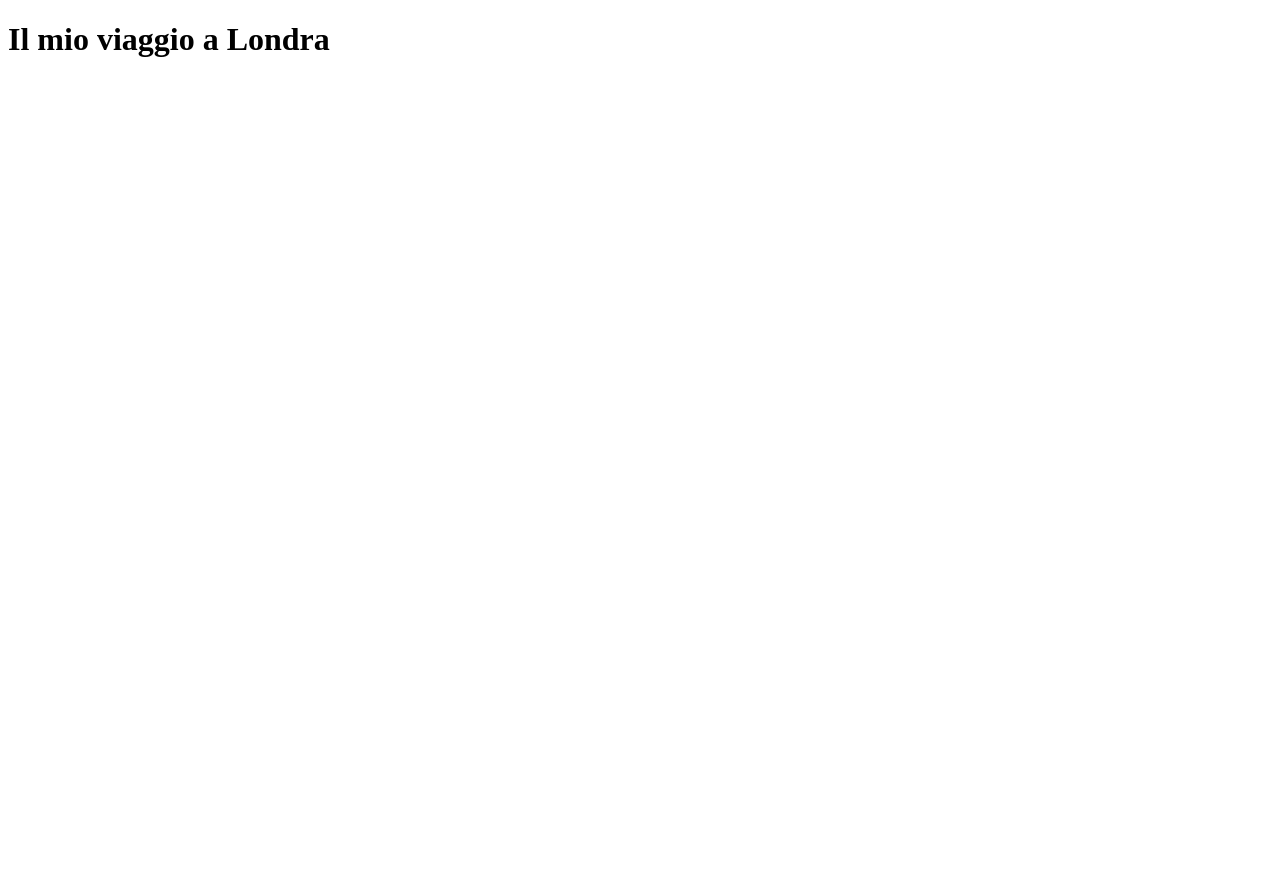
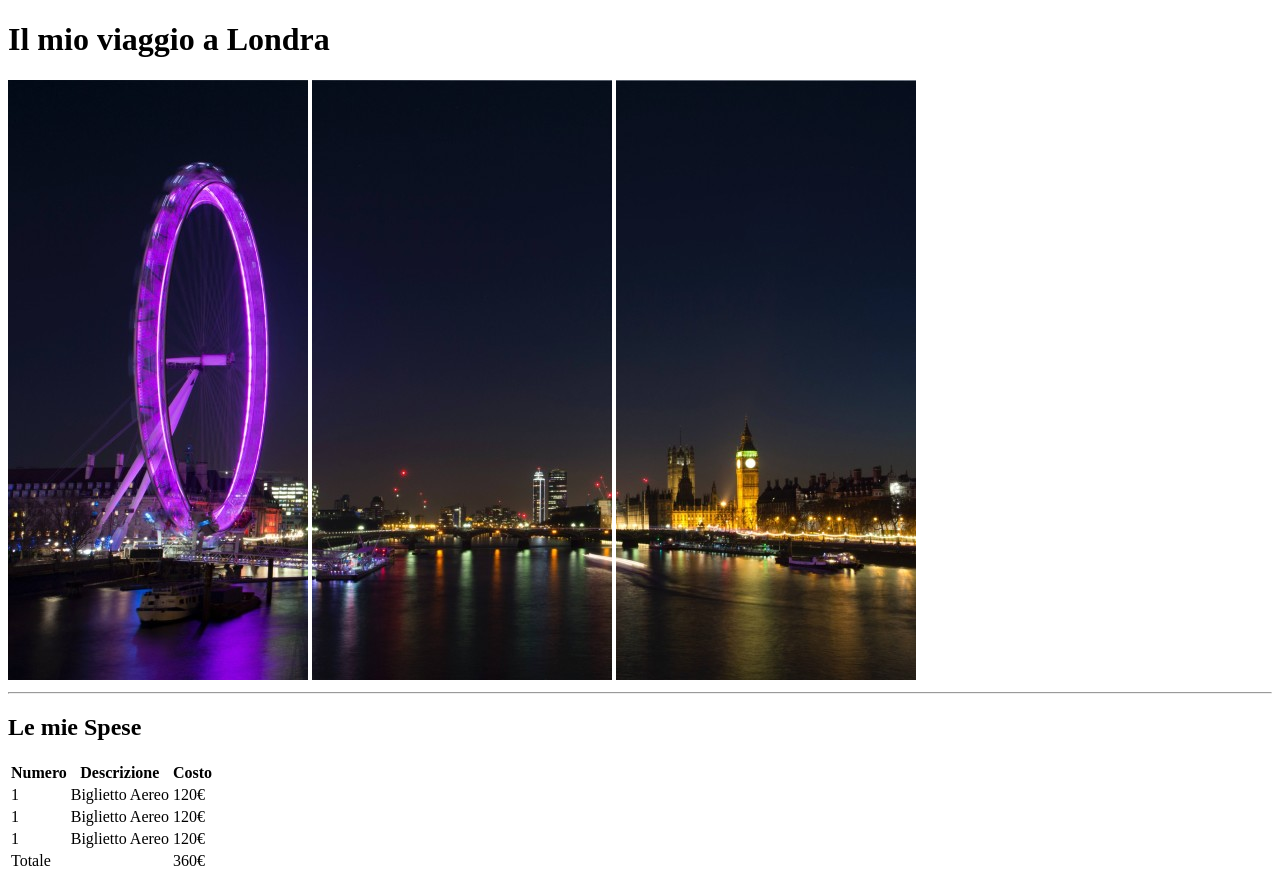
Before and after one commit to DaveCorleto/html-london-trip, a plain HTML site: page index.html in a window 1280 px wide. Before the commit the page ends 800 px from the top, so only its background shows below. Drawn offline with Linux system fonts and the light colour scheme.

Commit message:
Section: Le mie Spese Table completed

```diff
--- a/index.html
+++ b/index.html
@@ -9,13 +9,50 @@
      <!-- Intestazione e immagini iniziali  -->
 
     <header>
-            <h1>Il mio viaggio a Londra</h1>
+        <h1>Il mio viaggio a Londra</h1>
+        <span><img src="img/pexels-bill-emrich-230794-0.jpg" alt="Prima immagine Ruota di Londra"></span>
+        <span><img src="img/pexels-bill-emrich-230794-1.jpg" alt="Seconda immagine ruota di Londra"></span>
+        <span><img src="img/pexels-bill-emrich-230794-2.jpg" alt="Terza immagine ruota di Londra"></span>
+        <hr>
     </header>
 
     <main>
      <!-- Sezione Le mie spese -->
 
-    <section></section>
+    <section>
+
+        <h2>Le mie Spese</h2>
+
+        <table>
+
+            <thead>
+                <tr>
+                    <th>Numero</th> <th>Descrizione</th><th>Costo</th>
+                </tr>
+            </thead>
+
+            <tbody>
+                <tr>
+                    <td>1</td><td>Biglietto Aereo</td><td>120&#8364;</td>
+                </tr>
+                <tr>
+                    <td>1</td><td>Biglietto Aereo</td><td>120&#8364;</td>
+                </tr>
+                <tr>
+                    <td>1</td><td>Biglietto Aereo</td><td>120&#8364;</td>
+                </tr>
+
+            </tbody>
+
+            <tfoot>
+                <tr>
+                    <td>Totale</td> <td></td> <td>360&#8364;</td>
+                </tr>
+            </tfoot>
+
+        </table>
+
+    </section>
 
      <!-- Sezione Le cose da fare -->
 
```
